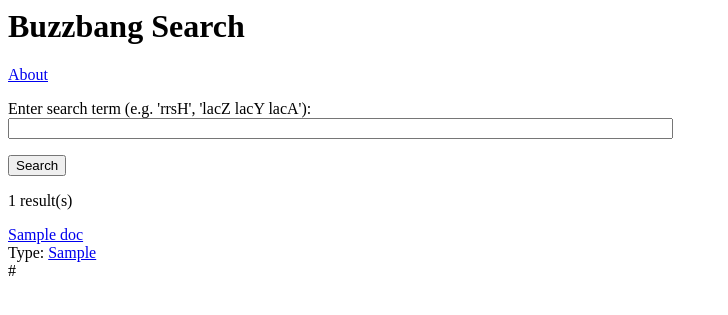
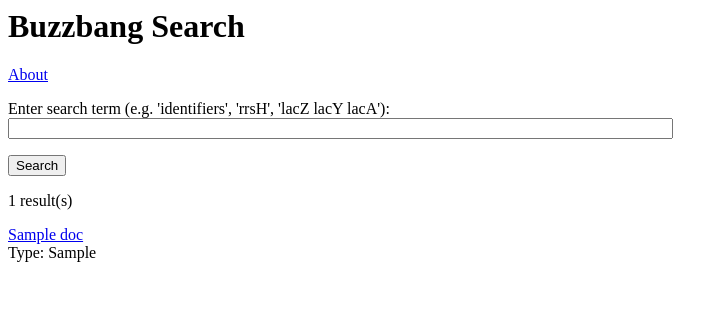
Before and after one commit to buzzbangorg/bsbang-frontend, a Flask app: template templates/index.html in a window 1280 px wide. Shown: the top 315 px of the page, without its empty margins (0-728 px from the left). Run offline with Flask 2, Linux system fonts and the light colour scheme; the template is opened without the code that fills it: values that come from a table or form of the project are taken from there, most other values are stand-ins (such as "Sample title", 1, 10 or a date in 2020); parts of the project's set-up code (start-up, migrations or seed data) failed here and were passed over.

Commit message:
For now, print out schema type for results, rather than PhysicalEntity.additionalType.  Add 'identifiers' to example

```diff
--- a/templates/index.html
+++ b/templates/index.html
@@ -6,7 +6,7 @@
         <form action="" method="post" name="search">
             {{ form.csrf_token }}
             <p>
-                Enter search term (e.g. 'rrsH', 'lacZ lacY lacA'):<br/>
+                Enter search term (e.g. 'identifiers', 'rrsH', 'lacZ lacY lacA'):<br/>
                 {{ form.q(size=80) }}<br/>
             </p>
             <p><input type="submit" value="Search"></p>
@@ -16,8 +16,9 @@
             {% for doc in results['response']['docs'] %}
                 <p>
                     <a href="{{ doc.url }}">{{ doc.name }}</a><br/>
-                    Type: <a href="{{ doc.additionalType }}">{{ doc.additionalType }}</a><br/>
-                    {{ doc.url }}
+                    Type: {{ doc.AT_type }}<br/>
+                    <!-- Type: <a href="{{ doc.additionalType }}">{{ doc.additionalType }}</a><br/> -->
+                    <!-- {{ doc.url }} -->
                 </p>
             {% endfor %}
         {% endif %}
```
